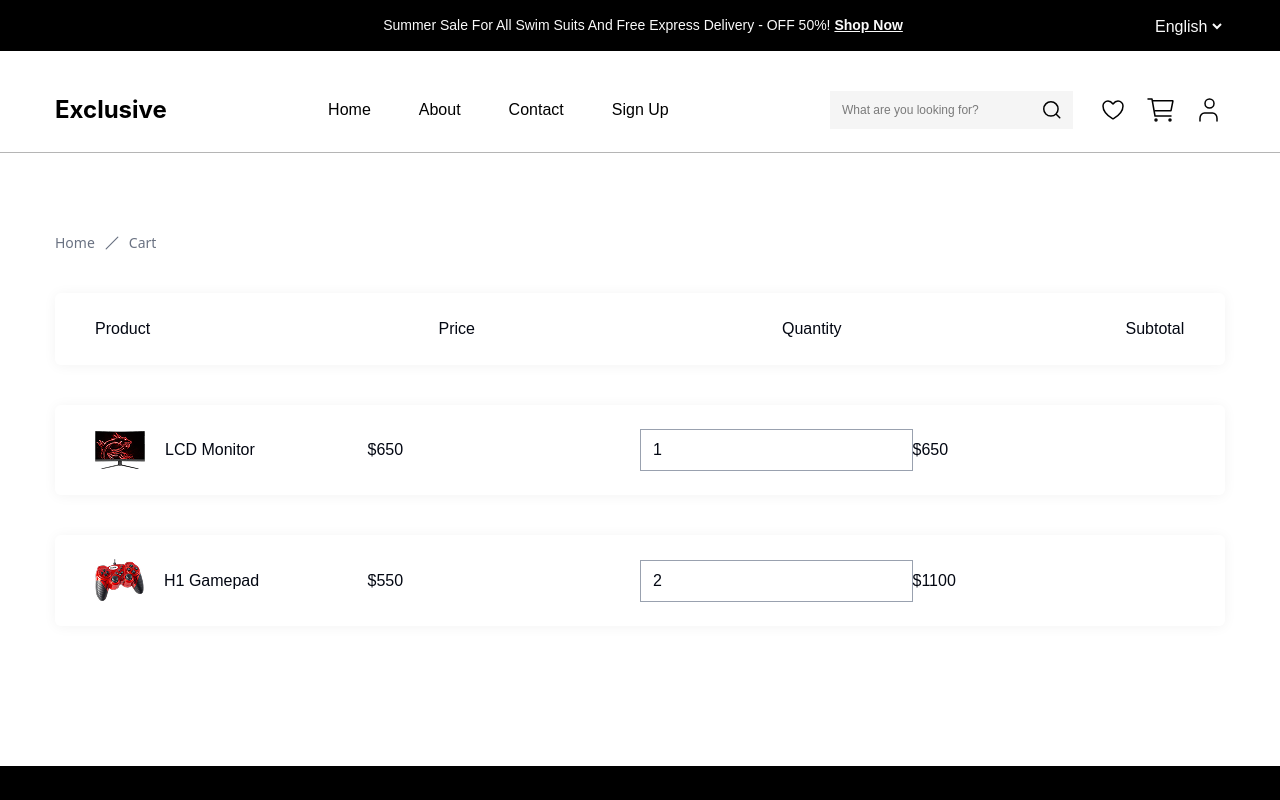
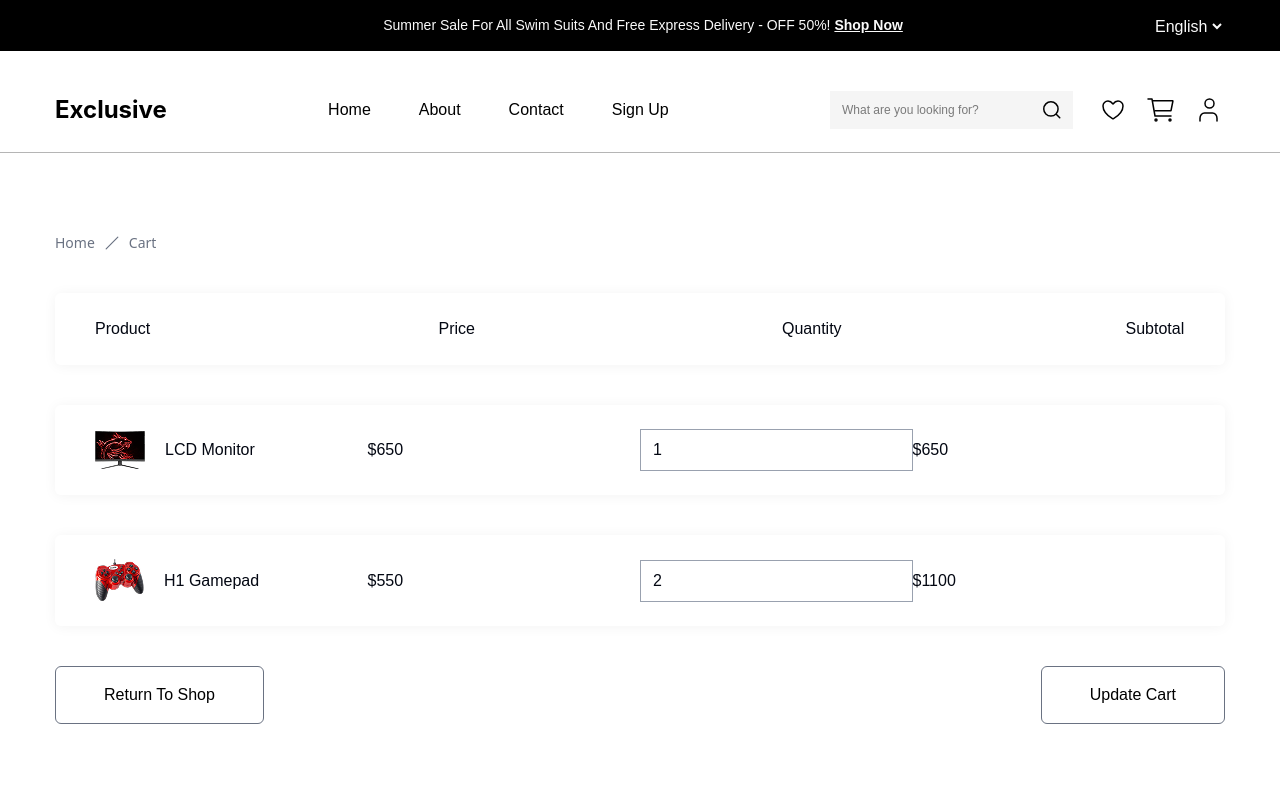
Before and after one commit to Alamin-Coding/ecom-2501, a React (Vite) app: page /cart in a window 1280 px wide. Shown: the top 800 px of the page. Built offline with nearby package versions, Linux system fonts and the light colour scheme.

Commit message:
buttons added

```diff
--- a/src/pages/Cart.tsx
+++ b/src/pages/Cart.tsx
@@ -44,7 +44,16 @@ const Cart: React.FC = () => {
                     </div>
 
                     <CartItems />
+                    <div className='flex items-center justify-between'>
 
+
+                        <Button1>
+                            Return To Shop
+                        </Button1>
+                        <Button1>
+                            Update Cart
+                        </Button1>
+                    </div>
 
 
                 </div>
```
